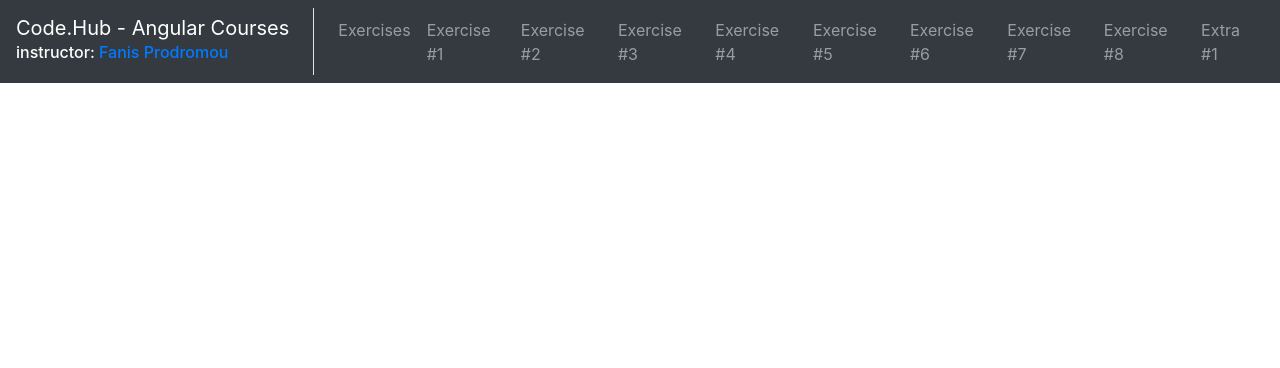
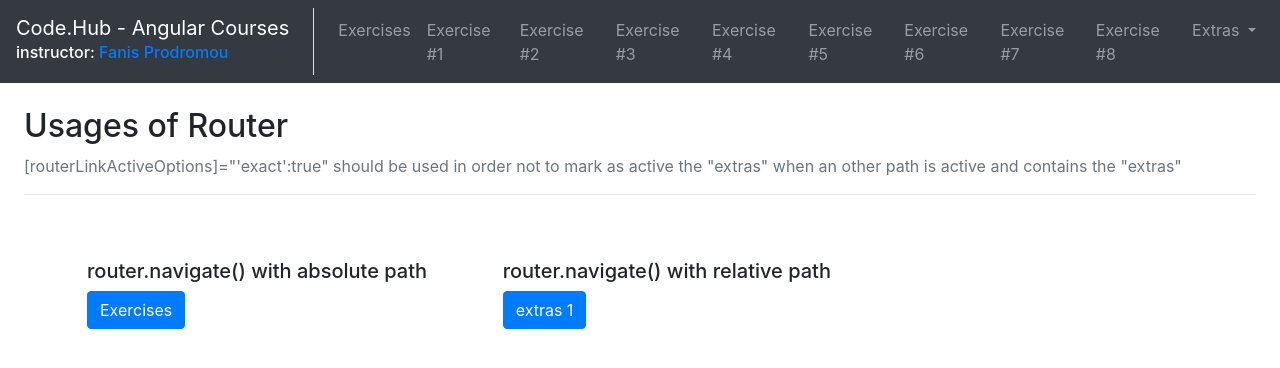
Before and after one commit to Thanos-Pappas/code-hub-angular-courses, an Angular app: page /extras in a window 1280 px wide. Before the commit this address led to /. Shown: the top 368 px of the page. Built offline with nearby package versions, Linux system fonts and the light colour scheme.

Commit message:
Utilize Router in "Extras"

```diff
--- a/src/app/app.component.html
+++ b/src/app/app.component.html
@@ -41,7 +41,17 @@
                 <a class="nav-link" routerLink="/exercise-8" routerLinkActive="active">Exercise #8</a>
             </li>
             <li class="nav-item">
-                <a class="nav-link" routerLink="/extra-1" routerLinkActive="active">Extra #1</a>
+            </li>
+            <li class="nav-item dropdown">
+                <a class="nav-link dropdown-toggle" href="#" id="navbarDropdown" role="button" data-toggle="dropdown" aria-haspopup="true"
+                   aria-expanded="false">
+                    Extras
+                </a>
+                <div class="dropdown-menu bg-dark" aria-labelledby="navbarDropdown">
+                    <!-- !! routerLinkActiveOptions should be used in order not to mark as active the extras path is a other path which contains it is selected -->
+                    <a class="dropdown-item text-light bg-dark" routerLink="extras" routerLinkActive="active" [routerLinkActiveOptions]="{'exact':true}">Extras</a>
+                    <a class="dropdown-item text-light bg-dark " routerLink="extras/extra-1" routerLinkActive="active">Extra #1</a>
+                </div>
             </li>
         </ul>
     </div>
--- a/src/app/app.module.ts
+++ b/src/app/app.module.ts
@@ -21,6 +21,8 @@ import {UnorderedListComponent} from './exercise-6/unordered-list/unordered-list
 import {Exercise6Module} from './exercise-6/exercise-6.module';
 import {OrderedListComponent} from './exercise-7/ordered-list/ordered-list.component';
 import {Exercise7Module} from './exercise-7/exercise-7.module';
+import {RoutingComponent} from './extras/routing/routing.component';
+import {ExtrasModule} from './extras/extras.module';
 
 const appRoutes: Routes = [
     {path: '', redirectTo: 'exercises', pathMatch: 'full'},
@@ -33,7 +35,8 @@ const appRoutes: Routes = [
     {path: 'exercise-6', component: UnorderedListComponent},
     {path: 'exercise-7', component: OrderedListComponent},
     {path: 'exercise-8', component: DirectiveShowcaseComponent},
-    {path: 'extra-1', component: ExtrasWrapperComponent}
+    {path: 'extras', component: RoutingComponent},
+    {path: 'extras/extra-1', component: ExtrasWrapperComponent}
 ];
 
 
@@ -52,6 +55,7 @@ const appRoutes: Routes = [
         Exercise6Module,
         Exercise7Module,
         Exercise8Module,
+        ExtrasModule,
         Extra1Module,
         RouterModule.forRoot(
             appRoutes,
--- /dev/null
+++ b/src/app/extras/routing/routing.component.html
@@ -0,0 +1,34 @@
+
+
+<div class="container-fluid p-4">
+    <div class="row">
+        <div class="col">
+            <h2>Usages of Router</h2>
+            <p class="text-muted">
+                [routerLinkActiveOptions]="'exact':true" should be used in order not to mark as active the "extras"  when
+              an other path is active and contains the "extras"
+            </p>
+            <hr>
+        </div>
+    </div>
+    <div class="row mt-5 ml-5">
+        <div class="col-sm-4 mr-3">
+            <h5>router.navigate() with absolute path</h5>
+
+            <ul class="list-unstyled">
+                <li>
+                    <button class="btn btn-primary" (click)="goToExercises()">Exercises</button>
+                </li>
+            </ul>
+        </div>
+        <div class="col-sm-4 mr-3">
+            <h5>router.navigate() with relative  path</h5>
+
+            <ul class="list-unstyled">
+                <li>
+                    <button class="btn btn-primary" (click)="goToExtra(1)">extras 1</button>
+                </li>
+            </ul>
+        </div>
+    </div>
+</div>
--- /dev/null
+++ b/src/app/extras/routing/routing.component.ts
@@ -0,0 +1,30 @@
+import {Component, OnInit} from '@angular/core';
+import {ActivatedRoute, Router} from '@angular/router';
+
+@Component({
+    selector: 'app-routing',
+    templateUrl: './routing.component.html'
+})
+export class RoutingComponent implements OnInit {
+
+    constructor(private router: Router, private route: ActivatedRoute) {
+    }
+
+    ngOnInit() {
+    }
+
+    /**
+     * Navigate to a path relative to the current path (http://localhost:4200/extras/extra-1)
+     */
+    goToExtra(index: number) {
+        console.log(this.route);
+        this.router.navigate(['extra-'+index], {relativeTo: this.route});
+    }
+
+    /**
+     * Navigate to an absolute path (http://localhost:4200/exercises)
+     */
+    goToExercises() {
+        this.router.navigate(['exercises']);
+    }
+}
```
Also changed, not shown: src/app/extras/extras.module.ts (added, +12 -0 lines).
